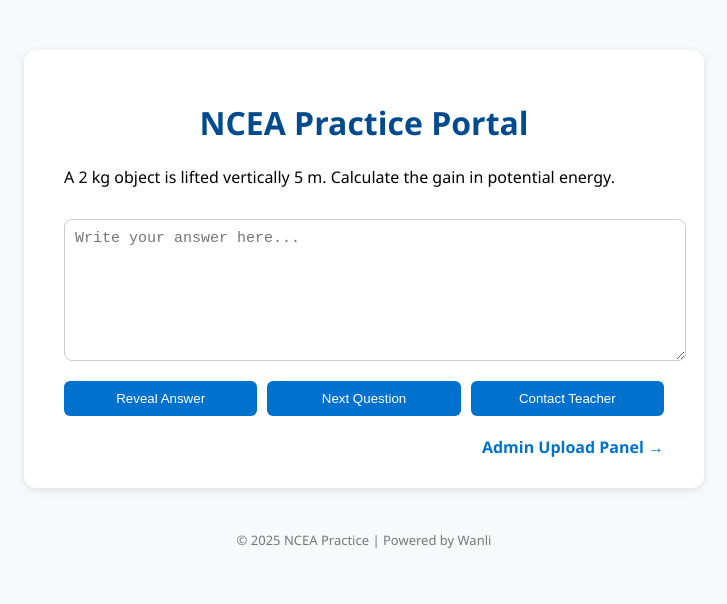
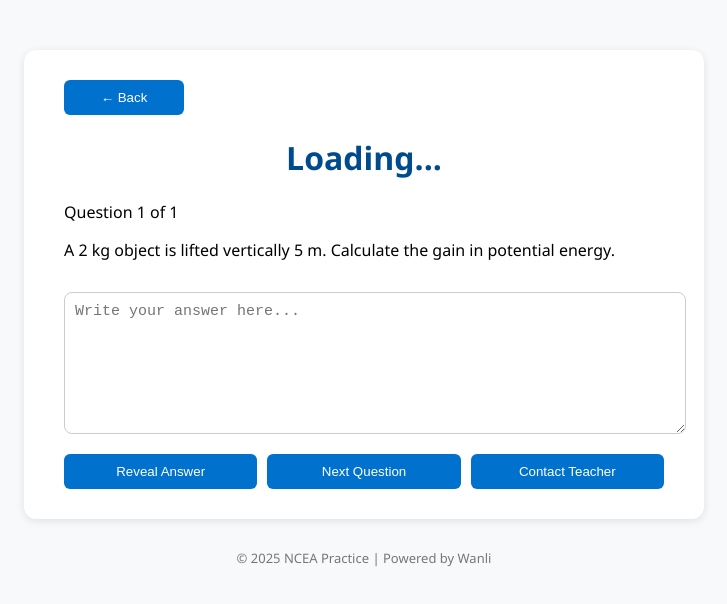
Before and after one commit to wanlic1017/ncea-practice-plus, a plain HTML site: page index.html in a window 1280 px wide. Shown: the whole page, without its empty margins (276-1003 px from the left). Drawn offline with Linux system fonts and the light colour scheme.

Commit message:
Update index.html

```diff
--- a/index.html
+++ b/index.html
@@ -4,10 +4,16 @@
   <meta charset="UTF-8" />
   <title>NCEA Practice Portal</title>
   <link rel="stylesheet" href="style.css" />
+  <link href="https://fonts.googleapis.com/css2?family=Orbitron:wght@400;600&family=Poppins:wght@300;500&display=swap" rel="stylesheet">
 </head>
-<body>
+<body class="gradient-bg">
   <div class="container">
-    <h1>NCEA Practice Portal</h1>
+    <div class="quiz-header">
+      <button id="back-btn">← Back</button>
+      <h1 id="subject-title">Loading...</h1>
+    </div>
+
+    <div id="progress-text">Question 1 of 1</div>
     <div id="question-area">
       <p id="question-text">Loading question...</p>
       <textarea id="student-answer" placeholder="Write your answer here..."></textarea>
@@ -18,12 +24,9 @@
       </div>
       <p id="answer-text" class="hidden"></p>
     </div>
-    <a href="upload.html" class="admin-link">Admin Upload Panel →</a>
   </div>
 
-  <footer>
-    <p>© 2025 NCEA Practice | Powered by Wanli</p>
-  </footer>
+  <footer>© 2025 NCEA Practice | Powered by Wanli</footer>
 
   <script src="script.js"></script>
 </body>
```
